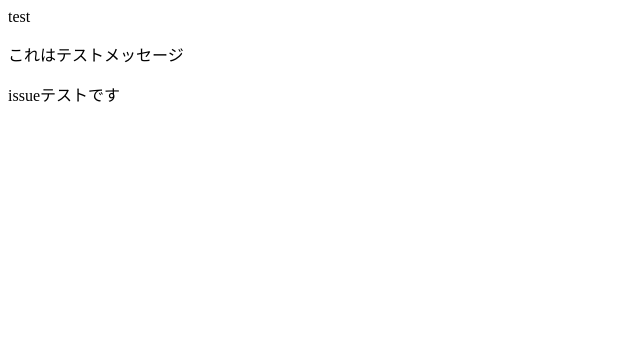
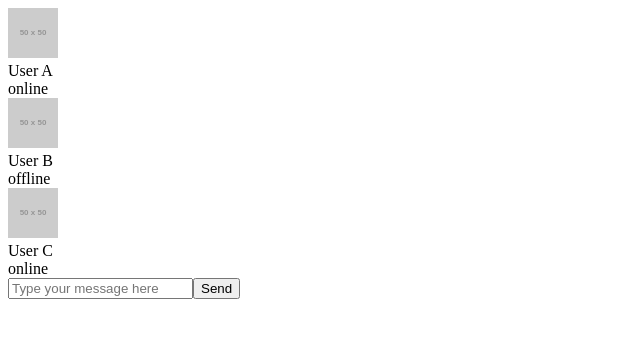
Before and after one commit to RozeSullatui/voicevox_hackthon, a React (Create React App) app: page / in a window 1280 px wide. Shown: the top 338 px of the page, without its empty margins (0-640 px from the left). Built offline with nearby package versions, Linux system fonts and the light colour scheme.

Commit message:
make_front_page_imamura_0409

```diff
--- a/src/App.js
+++ /dev/null
@@ -1,13 +0,0 @@
-
-
-function App() {
-  return (
-    <div className="App">test
-
-    <p>これはテストメッセージ</p>
-    <p>issueテストです</p>
-    </div>
-  );
-}
-
-export default App;
--- /dev/null
+++ b/src/ChatApp.js
@@ -0,0 +1,40 @@
+import React from 'react';
+import ReactDOM from 'react-dom';
+import {ChatRoom} from "./components/ChatRoom"
+
+export class ChatApp extends React.Component {
+  constructor(props) {
+    super(props);
+    this.state = {
+      messages: [],
+      users: [
+        { id: 1, name: "User A", avatar: "https://via.placeholder.com/50x50", status: "online" },
+        { id: 2, name: "User B", avatar: "https://via.placeholder.com/50x50", status: "offline" },
+        { id: 3, name: "User C", avatar: "https://via.placeholder.com/50x50", status: "online" },
+      ],
+    };
+    this.handleMessageSubmit = this.handleMessageSubmit.bind(this);
+  }
+
+  handleMessageSubmit(text) {
+    const newMessage = {
+      id: Date.now(),
+      sender: "User A",
+      time: new Date().toLocaleTimeString(),
+      text: text,
+    };
+    this.setState(prevState => ({
+      messages: [...prevState.messages, newMessage],
+    }));
+  }
+
+  render() {
+    return (
+      <div className="chat-app">
+        <ChatRoom users={this.state.users} messages={this.state.messages} onMessageSubmit={this.handleMessageSubmit} />
+      </div>
+    );
+  }
+}
+
+ReactDOM.render(<ChatApp />, document.getElementById("root"));
--- /dev/null
+++ b/src/components/ChatBox.js
@@ -0,0 +1,32 @@
+import React from 'react';
+
+
+export class ChatBox extends React.Component {
+  constructor(props) {
+    super(props);
+    this.state = { value: "" };
+    this.handleChange = this.handleChange.bind(this);
+    this.handleSubmit = this.handleSubmit.bind(this);
+  }
+
+  handleChange(event) {
+    this.setState({ value: event.target.value });
+  }
+
+  handleSubmit(event) {
+    event.preventDefault();
+    if (this.state.value) {
+      this.props.onSubmit(this.state.value);
+      this.setState({ value: "" });
+    }
+  }
+
+  render() {
+    return (
+      <form onSubmit={this.handleSubmit}>
+        <input type="text" value={this.state.value} onChange={this.handleChange} placeholder="Type your message here" />
+        <button type="submit">Send</button>
+      </form>
+    );
+  }
+}
--- /dev/null
+++ b/src/components/ChatItem.js
@@ -0,0 +1,11 @@
+export function ChatItem({ user }) {
+  return (
+    <div className="chat-item">
+      <img className="chat-item-avatar" src={user.avatar} alt={user.name} />
+      <div className="chat-item-info">
+        <div className="chat-item-name">{user.name}</div>
+        <div className="chat-item-status">{user.status}</div>
+      </div>
+    </div>
+  );
+}
--- /dev/null
+++ b/src/components/ChatRoom.js
@@ -0,0 +1,23 @@
+import {ChatItem} from "./ChatItem";
+import {ChatBox} from "./ChatBox";
+import {ChatMessage} from "./Message"
+
+export function ChatRoom({ users, messages, onMessageSubmit }) {
+  return (
+    <div className="chat-room">
+      <div className="chat-room-users">
+        {users.map(user => (
+          <ChatItem key={user.id} user={user} />
+        ))}
+      </div>
+      <div className="chat-room-messages">
+        {messages.map(message => (
+          <ChatMessage key={message.id} message={message} />
+        ))}
+      </div>
+      <div className="chat-room-input">
+        <ChatBox onSubmit={onMessageSubmit} />
+      </div>
+    </div>
+  );
+}
--- /dev/null
+++ b/src/components/Message.js
@@ -0,0 +1,11 @@
+export function ChatMessage({ message }) {
+  return (
+    <div className="chat-message">
+      <div className="chat-message-header">
+        <span className="chat-message-sender">{message.sender}</span>
+        <span className="chat-message-time">{message.time}</span>
+      </div>
+      <div className="chat-message-text">{message.text}</div>
+    </div>
+  );
+}
--- a/src/index.js
+++ b/src/index.js
@@ -1,13 +1,19 @@
+// import React from 'react';
+// import ReactDOM from 'react-dom/client';
+// import ChatApp from './ChatApp';
+
+// const root = ReactDOM.createRoot(document.getElementById('root'));
+// root.render(
+//   <React.StrictMode>
+//     <App />
+//   </React.StrictMode>
+// );
+
 import React from 'react';
-import ReactDOM from 'react-dom/client';
-import App from './App';
+import ReactDOM from 'react-dom';
+import {ChatApp} from './ChatApp';
 
-const root = ReactDOM.createRoot(document.getElementById('root'));
-root.render(
-  <React.StrictMode>
-    <App />
-  </React.StrictMode>
-);
+ReactDOM.render(<ChatApp />, document.getElementById('root'));
 
 // If you want to start measuring performance in your app, pass a function
 // to log results (for example: reportWebVitals(console.log))
```
